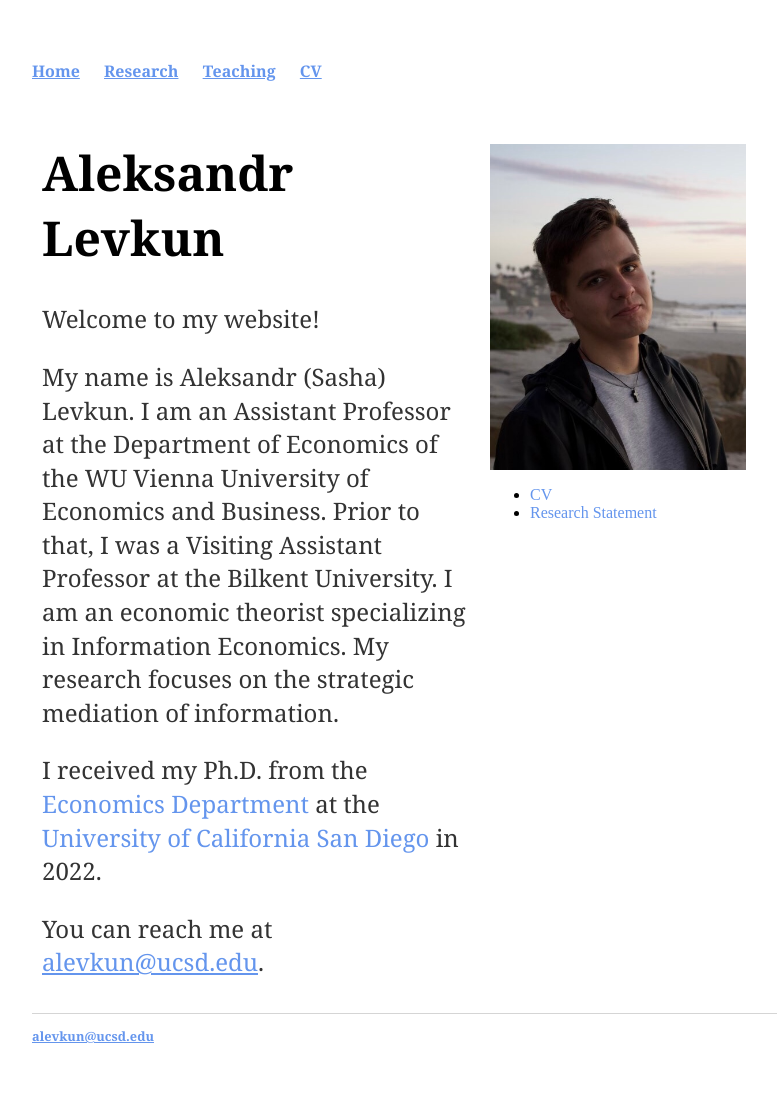
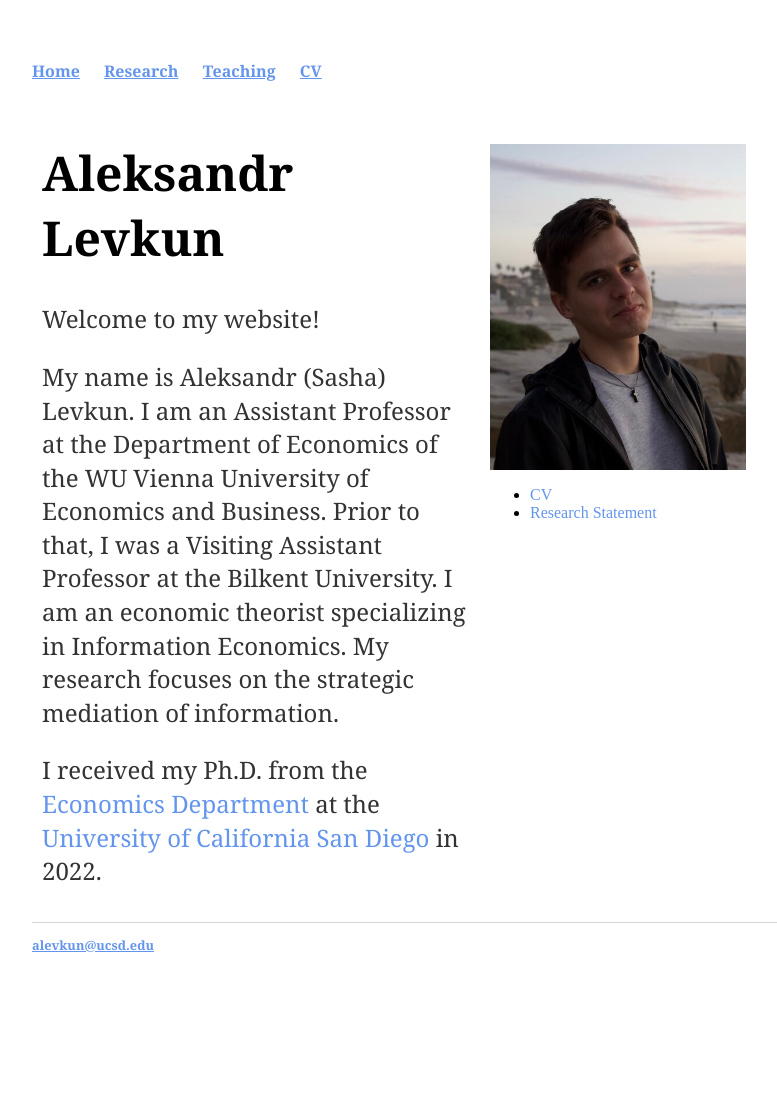
Before and after one commit to alevkun/alevkun.github.io, a Jekyll site: the page built from index.html, in a window 1280 px wide. Shown: the whole page, without its empty margins (160-937 px from the left). Built offline with Jekyll 4.4.1, drawn with Linux system fonts in a browser that asks for light colours; after the commit the page ends 1014 px from its top, so only the background shows below that.

Commit message:
Update index.html

```diff
--- a/index.html
+++ b/index.html
@@ -11,7 +11,6 @@ title: Aleksandr Levkun
 	    My research focuses on the strategic mediation of information. </p>
     <p>I received my Ph.D. from the <a href="https://economics.ucsd.edu/" style="text-decoration:none;">Economics Department</a> at
 	    the <a href="https://www.ucsd.edu/" style="text-decoration:none;">University of California San Diego</a> in 2022. </p>
-    <p>You can reach me at <a href="mailto:alevkun@ucsd.edu">alevkun@ucsd.edu</a>.</p>
   </div>
   <div class="column right" style="background-color:White;">
     <br>
```
